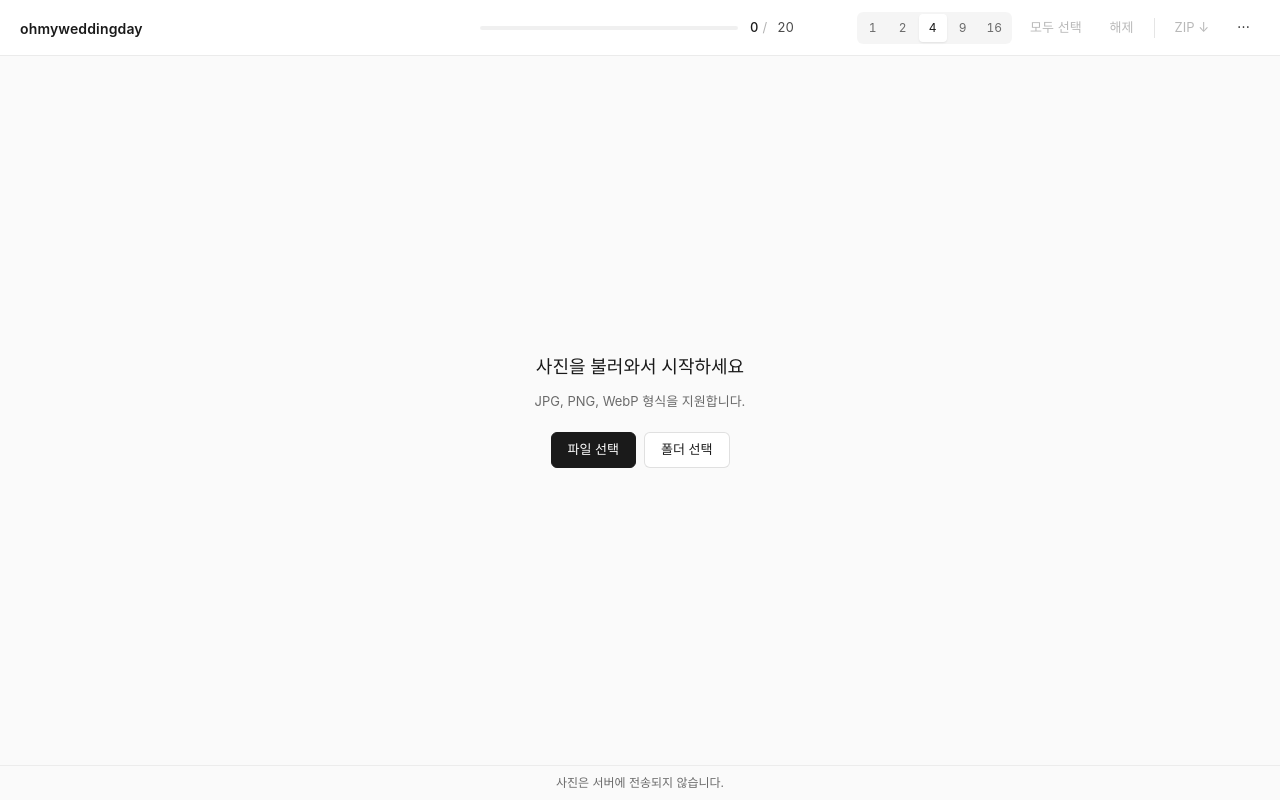
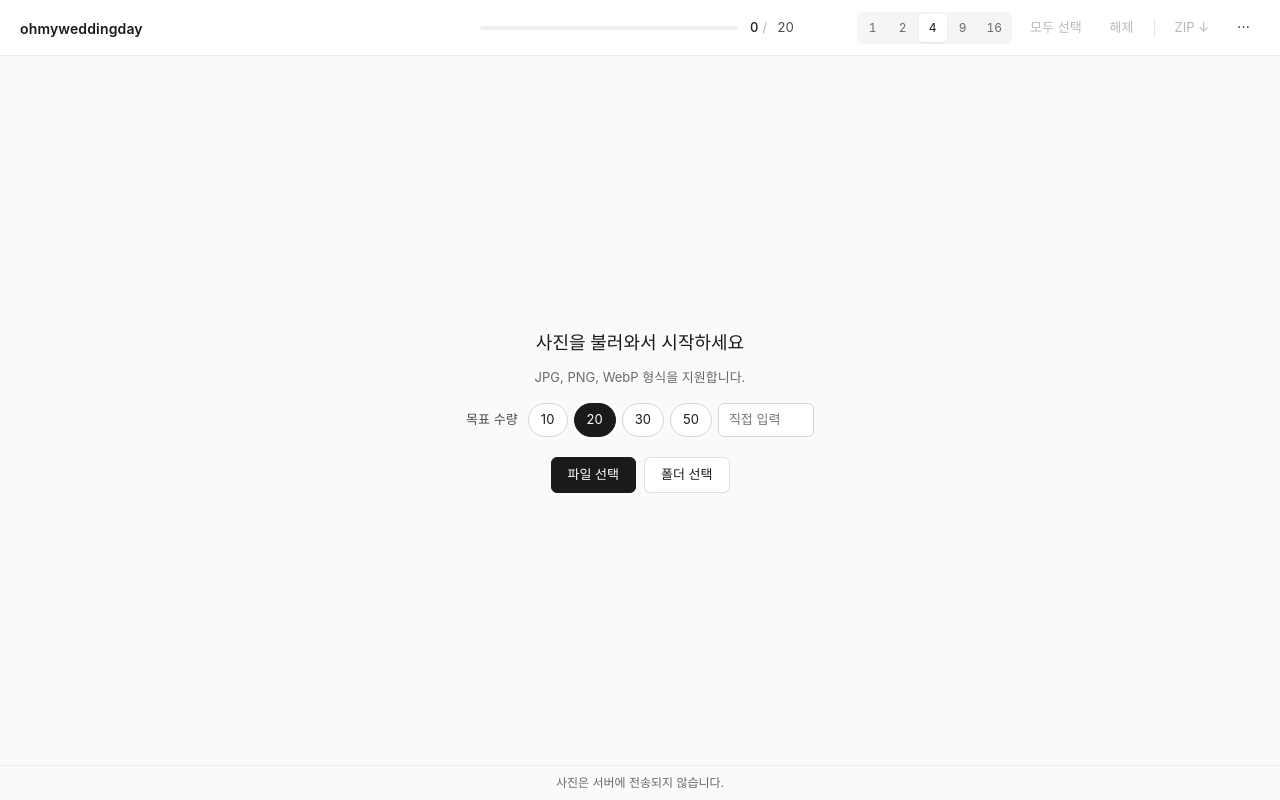
Before and after one commit to xorud1541/image-worldcup, a React (Vite) app: page / in a window 1280 px wide. Built offline with nearby package versions, Linux system fonts and the light colour scheme.

Commit message:
feat: add target count presets to empty state
Co-Authored-By: Claude Opus 4.7 (1M context) <noreply@anthropic.com>

```diff
--- a/src/App.jsx
+++ b/src/App.jsx
@@ -386,6 +386,32 @@ function App() {
           <div className="empty">
             <h2>사진을 불러와서 시작하세요</h2>
             <p className="muted">JPG, PNG, WebP 형식을 지원합니다.</p>
+
+            <div className="target-presets" role="group" aria-label="목표 수량">
+              <span className="target-presets-label">목표 수량</span>
+              {[10, 20, 30, 50].map((preset) => (
+                <button
+                  key={preset}
+                  type="button"
+                  className={preset === targetCount ? "preset-pill active" : "preset-pill"}
+                  onClick={() => setTargetCount(preset)}
+                >
+                  {preset}
+                </button>
+              ))}
+              <input
+                className="preset-input"
+                type="number"
+                min="0"
+                placeholder="직접 입력"
+                value={[10, 20, 30, 50].includes(targetCount) ? "" : targetCount}
+                onChange={(event) => {
+                  const value = Number(event.target.value);
+                  setTargetCount(Number.isNaN(value) ? 0 : Math.max(value, 0));
+                }}
+              />
+            </div>
+
             <div className="empty-actions">
               <button
                 type="button"
--- a/src/styles.css
+++ b/src/styles.css
@@ -680,3 +680,55 @@ kbd {
   border-top: 1px solid #ececec;
   background: #fafafa;
 }
+
+.target-presets {
+  display: flex;
+  align-items: center;
+  gap: 6px;
+  flex-wrap: wrap;
+  justify-content: center;
+  margin-top: 4px;
+}
+
+.target-presets-label {
+  font-size: 13px;
+  color: #4a4a4a;
+  margin-right: 4px;
+}
+
+.preset-pill {
+  min-width: 40px;
+  padding: 6px 12px;
+  font-size: 13px;
+  border: 1px solid #d4d4d4;
+  border-radius: 999px;
+  background: #ffffff;
+  color: #1a1a1a;
+  cursor: pointer;
+  transition: background 0.15s, border-color 0.15s;
+}
+
+.preset-pill:hover {
+  background: #f3f3f3;
+}
+
+.preset-pill.active {
+  background: #1a1a1a;
+  border-color: #1a1a1a;
+  color: #ffffff;
+}
+
+.preset-input {
+  width: 96px;
+  padding: 6px 10px;
+  font-size: 13px;
+  border: 1px solid #d4d4d4;
+  border-radius: 6px;
+  background: #ffffff;
+  color: #1a1a1a;
+}
+
+.preset-input:focus {
+  outline: none;
+  border-color: #1a1a1a;
+}
```
